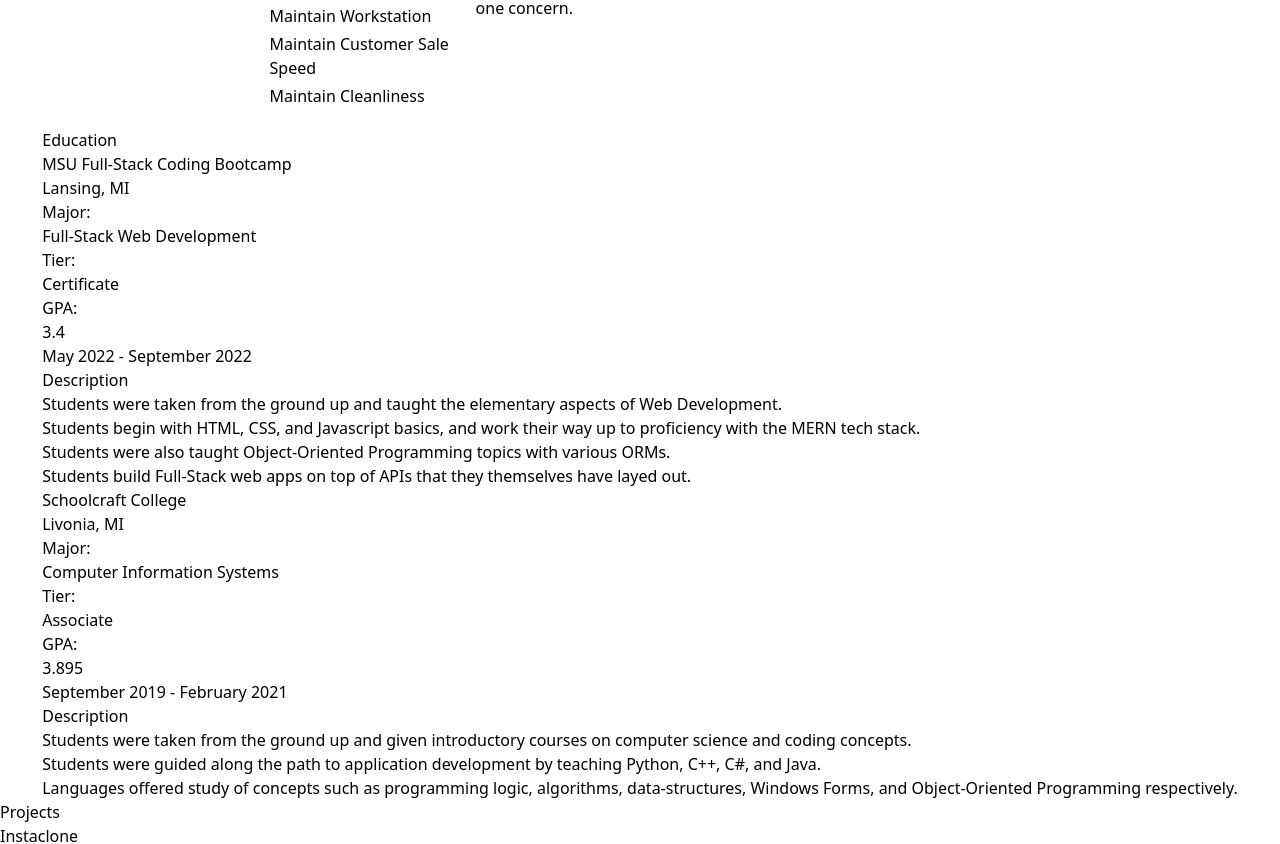
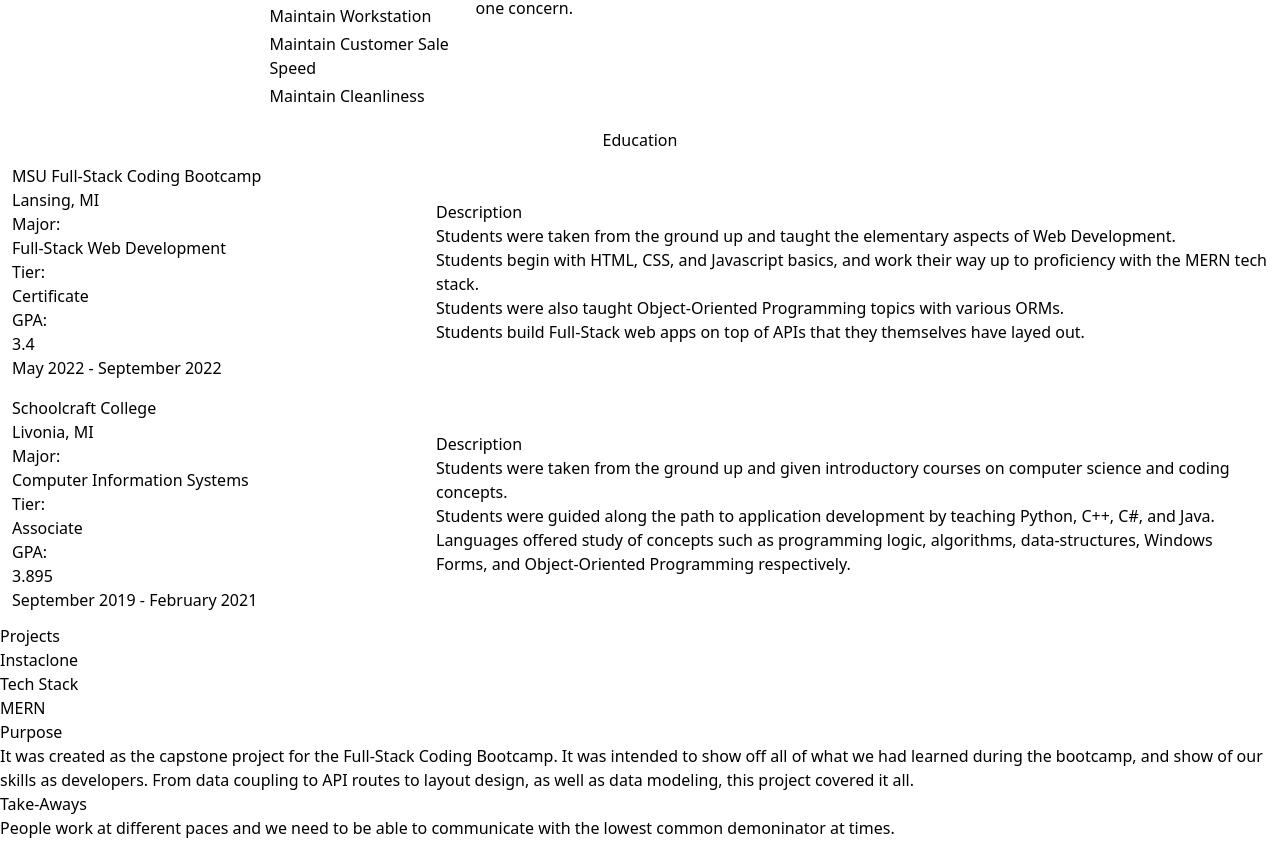
Before and after one commit to ProgrammingAStorm/Resume-Template, a React (Vite) app: page / in a window 1280 px wide. Shown: the part 2442-3286 px from the top of the page. Built offline with nearby package versions, Linux system fonts and the light colour scheme.

Commit message:
Education Basic Skeleton

```diff
--- a/src/components/Education.tsx
+++ b/src/components/Education.tsx
@@ -1,13 +1,14 @@
 import { EducationData } from "../data";
 
 export default function Education(educationData: EducationData) {
-    return <section>
+    return <section className="flex flex-col items-center">
         <h1>Education</h1>
 
-        <article>
         <ul>
             {educationData.entries.map((entry, index) => {
                 return <li key={index}>
+                    <article className="flex items-center m-2">
+                        <div className="w-1/3 m-1">
                             <h2>{entry.name}</h2>
                             <h3>{entry.locat}</h3>
 
@@ -21,8 +22,9 @@
                             <p>{entry.gpa}</p>
 
                             <h4>{entry.time.start} - {entry.time.end}</h4>
+                        </div>
 
-                        <div>
+                        <div className="w-2/3 m-1">
                             <h4>Description</h4>
 
                             <ul>
@@ -33,9 +35,9 @@
                                 })}
                             </ul>
                         </div>
+                    </article>
                 </li>
             })}
         </ul>
-        </article>
     </section>
 }
```
Lines whose indentation alone changed are shown as unchanged.
